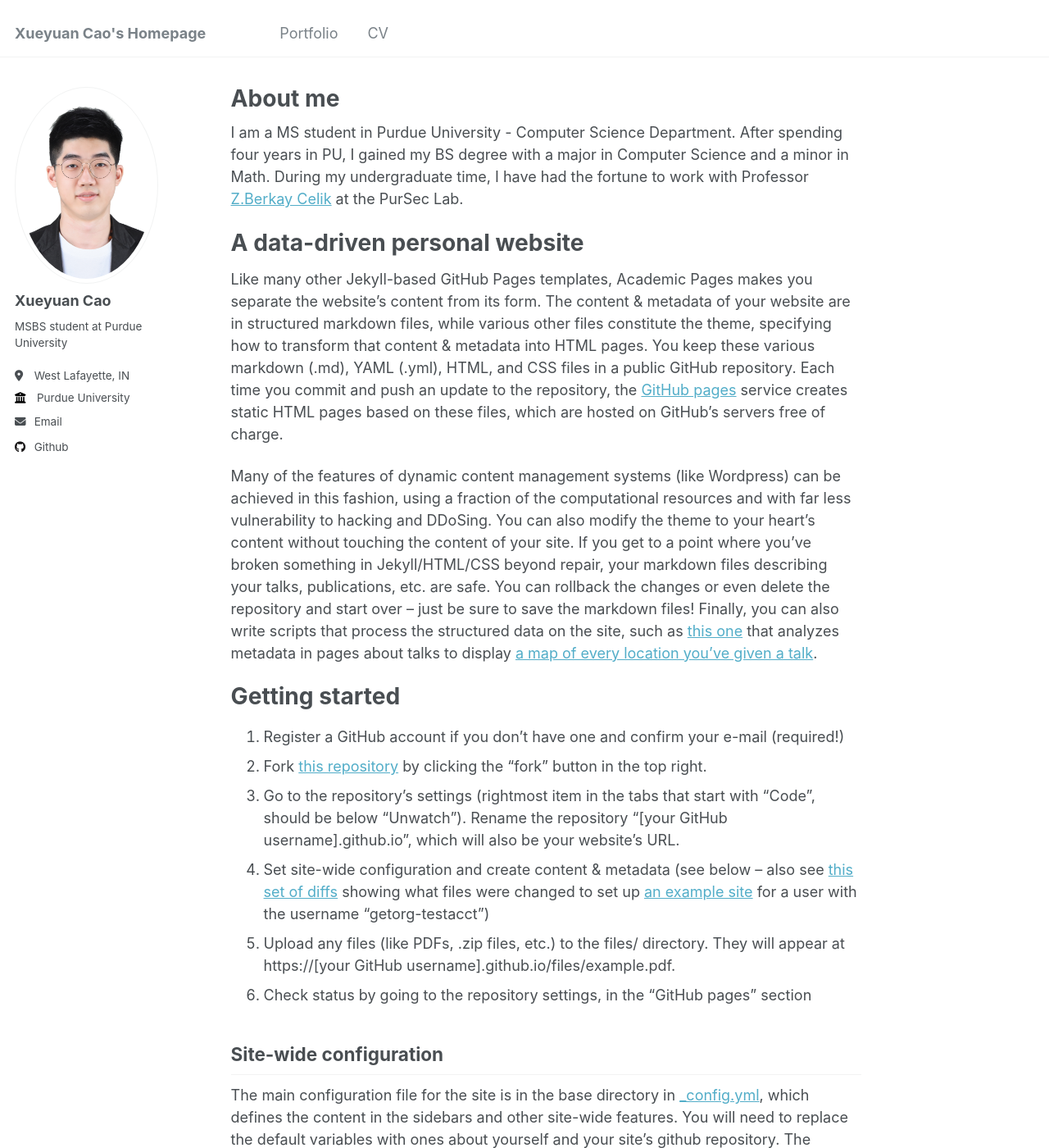
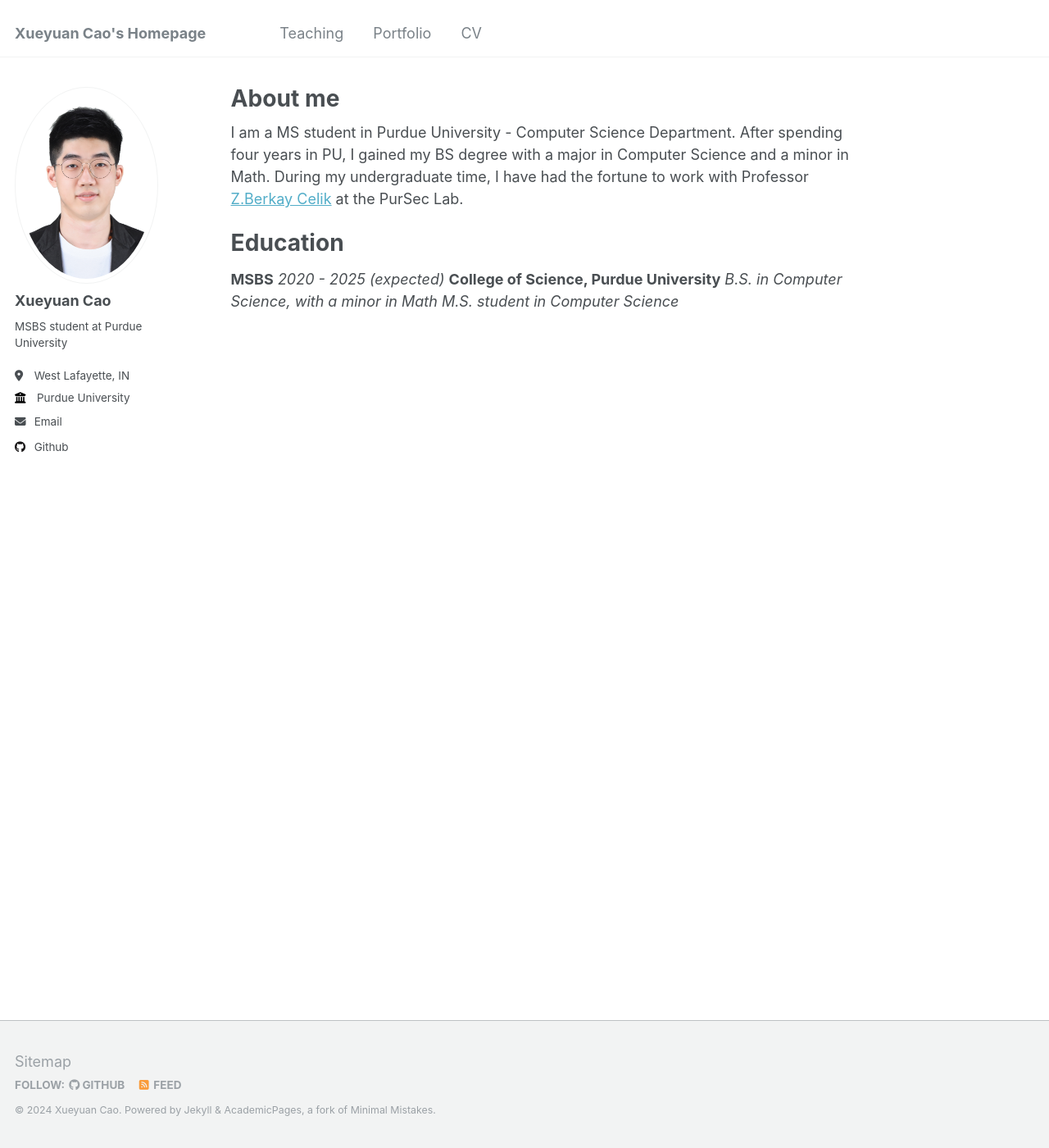
Before and after one commit to xue1uan/xue1uan.github.io, a Jekyll site: the page built from _pages/about.md, in a window 1280 px wide and 1400 px high. Shown: the whole window at 82% size. Built offline with Jekyll 4.4.1, drawn with Linux system fonts in a browser that asks for light colours; some of the changed text lies outside the part shown.

Commit message:
basic changes

```diff
--- a/_data/navigation.yml
+++ b/_data/navigation.yml
@@ -11,8 +11,8 @@ main:
   # - title: "Talks"
   #   url: /talks/
 
-  # - title: "Teaching"
-  #   url: /teaching/
+  - title: "Teaching"
+    url: /teaching/
 
   - title: "Portfolio"
     url: /portfolio/
--- a/_pages/about.md
+++ b/_pages/about.md
@@ -9,7 +9,15 @@ redirect_from:
 
 I am a MS student in Purdue University - Computer Science Department. After spending four years in PU, I gained my BS degree with a major in Computer Science and a minor in Math. During my undergraduate time, I have had the fortune to work with Professor [Z.Berkay Celik](https://beerkay.github.io/) at the PurSec Lab.
 
-A data-driven personal website
+Education
+======
+**MSBS**
+_2020 - 2025 (expected)_
+**College of Science, Purdue University**
+_B.S. in Computer Science, with a minor in Math_
+_M.S. student in Computer Science_
+
+<!-- A data-driven personal website
 ======
 Like many other Jekyll-based GitHub Pages templates, Academic Pages makes you separate the website's content from its form. The content & metadata of your website are in structured markdown files, while various other files constitute the theme, specifying how to transform that content & metadata into HTML pages. You keep these various markdown (.md), YAML (.yml), HTML, and CSS files in a public GitHub repository. Each time you commit and push an update to the repository, the [GitHub pages](https://pages.github.com/) service creates static HTML pages based on these files, which are hosted on GitHub's servers free of charge.
 
@@ -46,4 +54,4 @@ Example: editing a markdown file for a talk
 
 For more info
 ------
-More info about configuring Academic Pages can be found in [the guide](https://academicpages.github.io/markdown/). The [guides for the Minimal Mistakes theme](https://mmistakes.github.io/minimal-mistakes/docs/configuration/) (which this theme was forked from) might also be helpful.
+More info about configuring Academic Pages can be found in [the guide](https://academicpages.github.io/markdown/). The [guides for the Minimal Mistakes theme](https://mmistakes.github.io/minimal-mistakes/docs/configuration/) (which this theme was forked from) might also be helpful. -->
```
